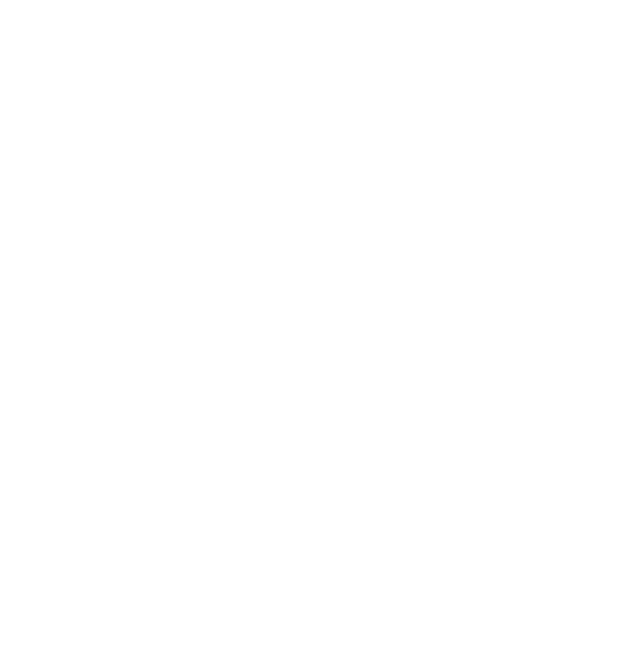
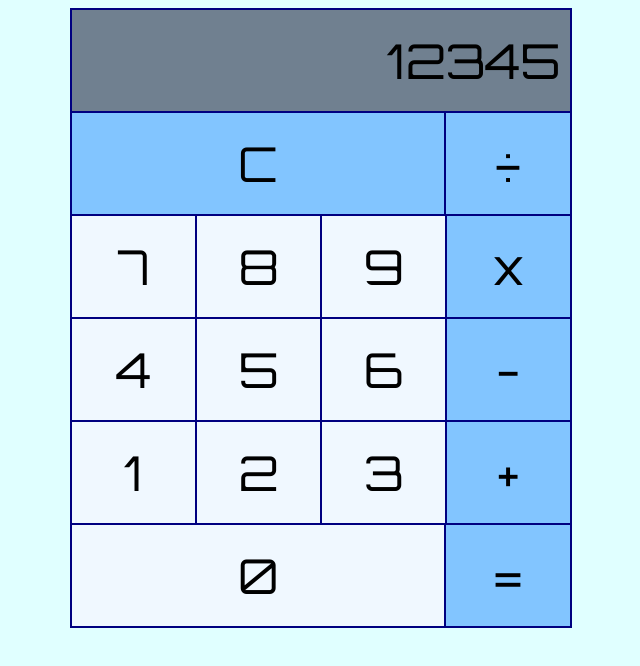
Before and after one commit to johngrassey/calculator, a plain HTML site: page index.html in a window 1280 px wide. Shown: the whole page, without its empty margins (319-959 px from the left). Drawn offline with Linux system fonts and the light colour scheme.

Commit message:
Create Front End with Initial Styling
Get general look and feel of calculator.

```diff
--- a/index.html
+++ b/index.html
@@ -3,11 +3,42 @@
 <head>
     <meta charset="UTF-8">
     <meta name="viewport" content="width=device-width, initial-scale=1.0">
+    <style>
+        @import url('https://fonts.googleapis.com/css2?family=Orbitron:wght@400..900&display=swap');
+        </style>
     <link rel="stylesheet" href="styles.css">
     <script src="scripts.js" defer></script>
     <title>Calculator</title>
 </head>
 <body>
-
+    <div class="calc">
+        <div class="display">12345</div>
+        <div class="row">
+            <button class="wide operator">C</button>
+            <button class="thin operator">÷</button>
+        </div>
+        <div class="row">
+            <button>7</button>
+            <button>8</button>
+            <button>9</button>
+            <button class="operator">x</button>
+        </div>
+        <div class="row">
+            <button>4</button>
+            <button>5</button>
+            <button>6</button>
+            <button class="operator">-</button>
+        </div>
+        <div class="row">
+            <button>1</button>
+            <button>2</button>
+            <button>3</button>
+            <button class="operator">+</button>
+        </div>
+        <div class="row">
+            <button class="wide">0</button>
+            <button class="thin operator">=</button>
+        </div>
+    </div>
 </body>
 </html>
--- a/styles.css
+++ b/styles.css
@@ -0,0 +1,58 @@
+html {
+    font-family: "Orbitron", Verdana, Geneva, Tahoma, sans-serif;
+}
+
+body {
+    background-color: lightcyan;
+    display: flex;
+    align-items: center;
+    justify-content: center;
+}
+
+.calc {
+    display: flex;
+    flex-direction: column;
+    width: 500px;
+    background-color: slategray;
+    border: 1px;
+    border-style: solid;
+    border-color: navy;
+}
+
+.row {
+    display: flex;
+}
+
+button {
+    flex: 1;
+    padding: 20px 0px;
+    font-size: 48px;
+    box-sizing: border-box;
+    background-color: aliceblue;
+    font-family: inherit;
+    border: 1px;
+    border-style: solid;
+    border-color: navy;
+}
+
+.display {
+    font-size: 48px;
+    text-align: right;
+    padding: 20px 10px;
+    box-sizing: border-box;
+    border: 1px;
+    border-style: solid;
+    border-color: navy;
+}
+
+.operator {
+    background-color: rgb(130, 197, 255);
+}
+
+.wide {
+    flex: 3;
+}
+
+.thin {
+    flex: 1;
+}
```
